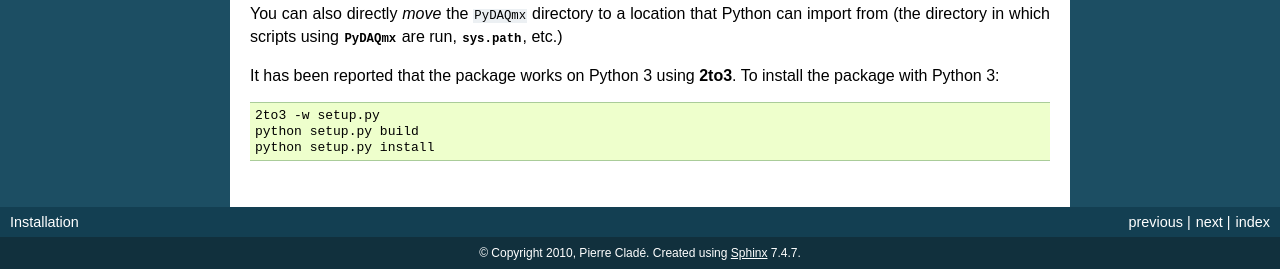
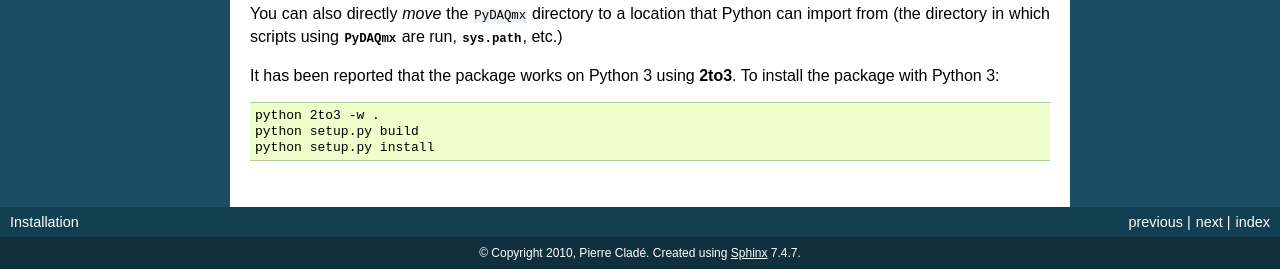
Before and after one commit to clade/PyDAQmx, a Sphinx documentation site: the page built from doc/installation.rst, in a window 1280 px wide. Shown: the part 620-897 px from the top of the page. Built offline with Sphinx 7.4.7, drawn with Linux system fonts in a browser that asks for light colours; formulas are drawn with MathJax 3.

Commit message:
Modification of isntallation script for python 3

```diff
--- a/doc/installation.rst
+++ b/doc/installation.rst
@@ -41,7 +41,7 @@ To install the package with Python 3:
 
 .. code-block:: sh
 
-    2to3 -w setup.py
+    python 2to3 -w .
     python setup.py build
     python setup.py install
 
```
